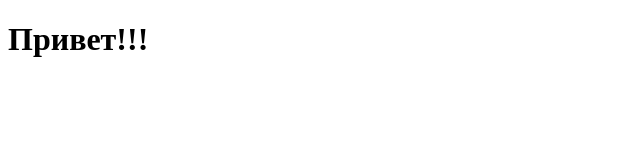
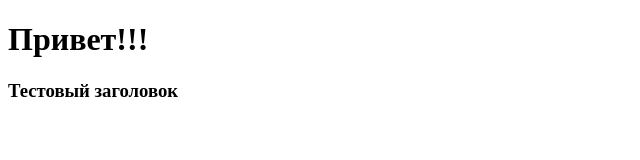
Before and after one commit to dimkh/Burger, a plain HTML site: page index.html in a window 1280 px wide. Shown: the whole page, without its empty margins (0-640 px from the left). Drawn offline with Linux system fonts and the light colour scheme.

Commit message:
add new title

```diff
--- a/index.html
+++ b/index.html
@@ -7,5 +7,6 @@
 </head>
 <body>
   <h1>Привет!!!</h1>
+  <h3>Тестовый заголовок</h3>
 </body>
 </html>
```
